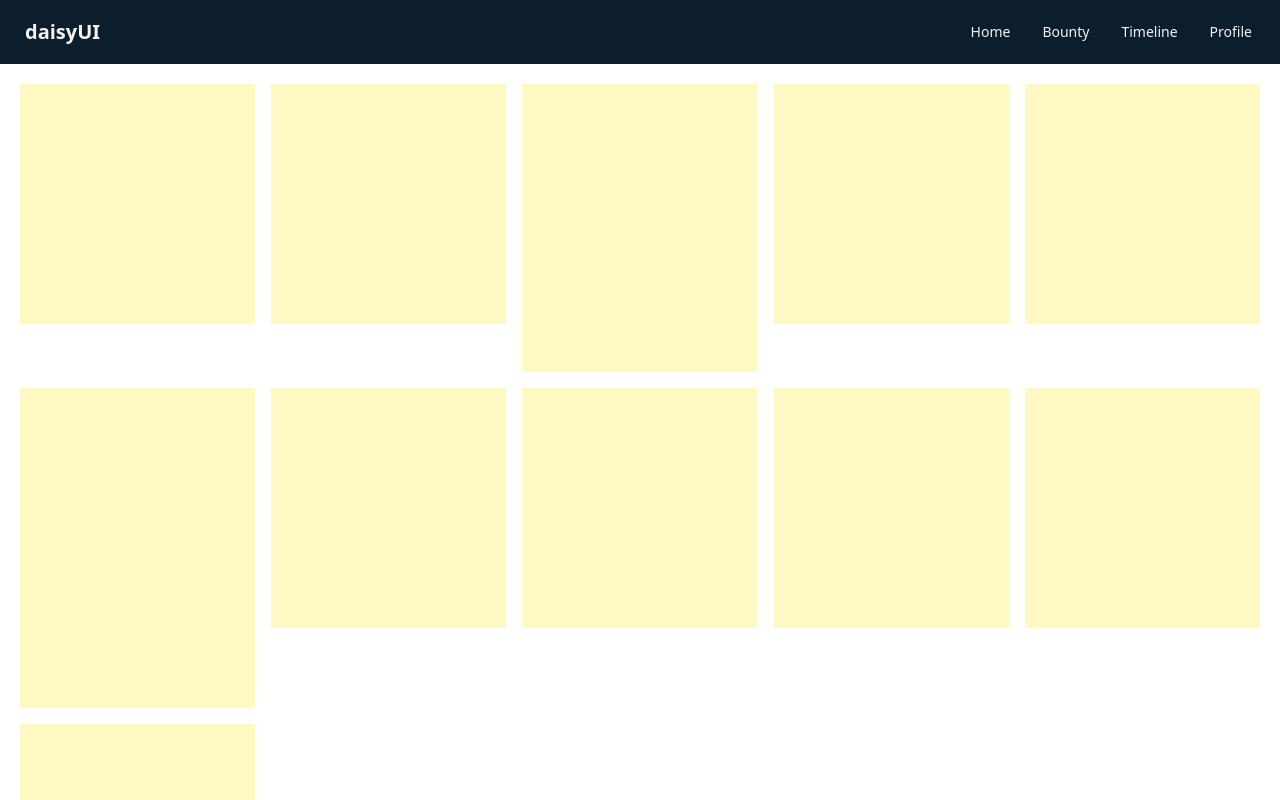
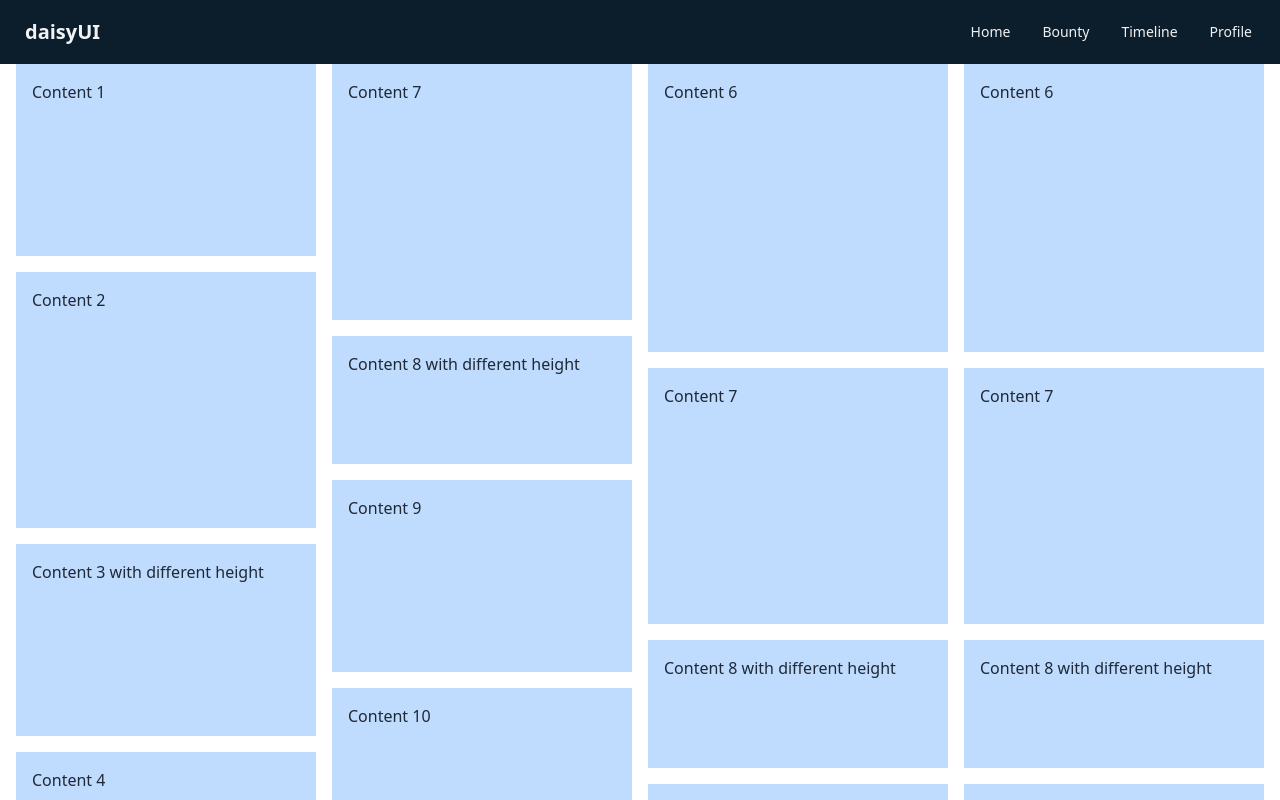
Before and after one commit to JustModo/official-404, a Next.js app: page /Bounty in a window 1280 px wide. Built offline with nearby package versions, Linux system fonts and the light colour scheme.

Commit message:
add masonery effect

```diff
--- a/src/app/Bounty/page.js
+++ b/src/app/Bounty/page.js
@@ -1,19 +1,61 @@
+"use client";
 import React from "react";
 
 export default function Bounty() {
   return (
-    <div className="w-full bg-white grid grid-cols-5 gap-4 grid-flow-row-dense p-5">
-      <div className="col-span-1 h-60 bg-yellow-100">{/* First child */}</div>
-      <div className="col-span-1 h-60 bg-yellow-100">{/* First child */}</div>
-      <div className="col-span-1 h-72 bg-yellow-100">{/* First child */}</div>
-      <div className="col-span-1 h-60 bg-yellow-100">{/* First child */}</div>
-      <div className="col-span-1 h-60 bg-yellow-100">{/* First child */}</div>
-      <div className="col-span-1 h-80 bg-yellow-100">{/* First child */}</div>
-      <div className="col-span-1 h-60 bg-yellow-100">{/* First child */}</div>
-      <div className="col-span-1 h-60 bg-yellow-100">{/* First child */}</div>
-      <div className="col-span-1 h-60 bg-yellow-100">{/* First child */}</div>
-      <div className="col-span-1 h-60 bg-yellow-100">{/* First child */}</div>
-      <div className="col-span-1 h-60 bg-yellow-100">{/* First child */}</div>
+    <div className="columns-1 sm:columns-2 md:columns-3 lg:columns-4 mx-4">
+      <div
+        className="bg-blue-200 p-4 h-48 avbr"
+        style={{ breakInside: "avoid" }}
+      >
+        Content 1
+      </div>
+      <div className="bg-blue-200 p-4  h-64 my-4 avbr">Content 2</div>
+      <div className="bg-blue-200 p-4 h-48 my-4 avbr">
+        Content 3 with different height
+      </div>
+      <div className="bg-blue-200 p-4 h-32 my-4 avbr">Content 4</div>
+      <div className="bg-blue-200 p-4 h-64 my-4 avbr">
+        Content 5 with different height
+      </div>
+      <div className="bg-blue-200 p-4 h-72 my-4 avbr">Content 6</div>
+      <div className="bg-blue-200 p-4  h-64 my-4 avbr">Content 7</div>
+      <div className="bg-blue-200 p-4 h-32 my-4 avbr">
+        Content 8 with different height
+      </div>
+      <div className="bg-blue-200 p-4 h-48 my-4 avbr">Content 9</div>
+      <div className="bg-blue-200 p-4 h-32 my-4 avbr">Content 10</div>
+      <div className="bg-blue-200 p-4 h-48 my-4 avbr">
+        Content 11 with different height
+      </div>
+      <div className="bg-blue-200 p-4 h-48 my-4 avbr">Content 12</div>
+      <div className="bg-blue-200 p-4 h-32 my-4 avbr">Content 4</div>
+      <div className="bg-blue-200 p-4 h-64 my-4 avbr">
+        Content 5 with different height
+      </div>
+      <div className="bg-blue-200 p-4 h-72 my-4 avbr">Content 6</div>
+      <div className="bg-blue-200 p-4  h-64 my-4 avbr">Content 7</div>
+      <div className="bg-blue-200 p-4 h-32 my-4 avbr">
+        Content 8 with different height
+      </div>
+      <div className="bg-blue-200 p-4 h-48 my-4 avbr">Content 9</div>
+      <div className="bg-blue-200 p-4 h-32 my-4 avbr">Content 10</div>
+      <div className="bg-blue-200 p-4 h-32 my-4 avbr">Content 4</div>
+      <div className="bg-blue-200 p-4 h-64 my-4 avbr">
+        Content 5 with different height
+      </div>
+      <div className="bg-blue-200 p-4 h-72 my-4 avbr">Content 6</div>
+      <div className="bg-blue-200 p-4  h-64 my-4 avbr">Content 7</div>
+      <div className="bg-blue-200 p-4 h-32 my-4 avbr">
+        Content 8 with different height
+      </div>
+      <div className="bg-blue-200 p-4 h-48 my-4 avbr">Content 9</div>
+      <div className="bg-blue-200 p-4 h-32 my-4 avbr">Content 10</div>
+      <div className="bg-blue-200 p-4 h-48 my-4 avbr">
+        Content 11 with different height
+      </div>
+      <div className="bg-blue-200 p-4 h-48 my-4 avbr">Content 12</div>
+      <div className="bg-blue-200 p-4 h-32 my-4 avbr">Content 4</div>
     </div>
   );
 }
--- a/src/styles/globals.css
+++ b/src/styles/globals.css
@@ -16,15 +16,9 @@
   }
 }
 
-/* body {
-  color: rgb(var(--foreground-rgb));
-  background: linear-gradient(
-      to bottom,
-      transparent,
-      rgb(var(--background-end-rgb))
-    )
-    rgb(var(--background-start-rgb));
-} */
+.avbr {
+  break-inside: avoid-column;
+}
 
 @layer utilities {
   .text-balance {
```
